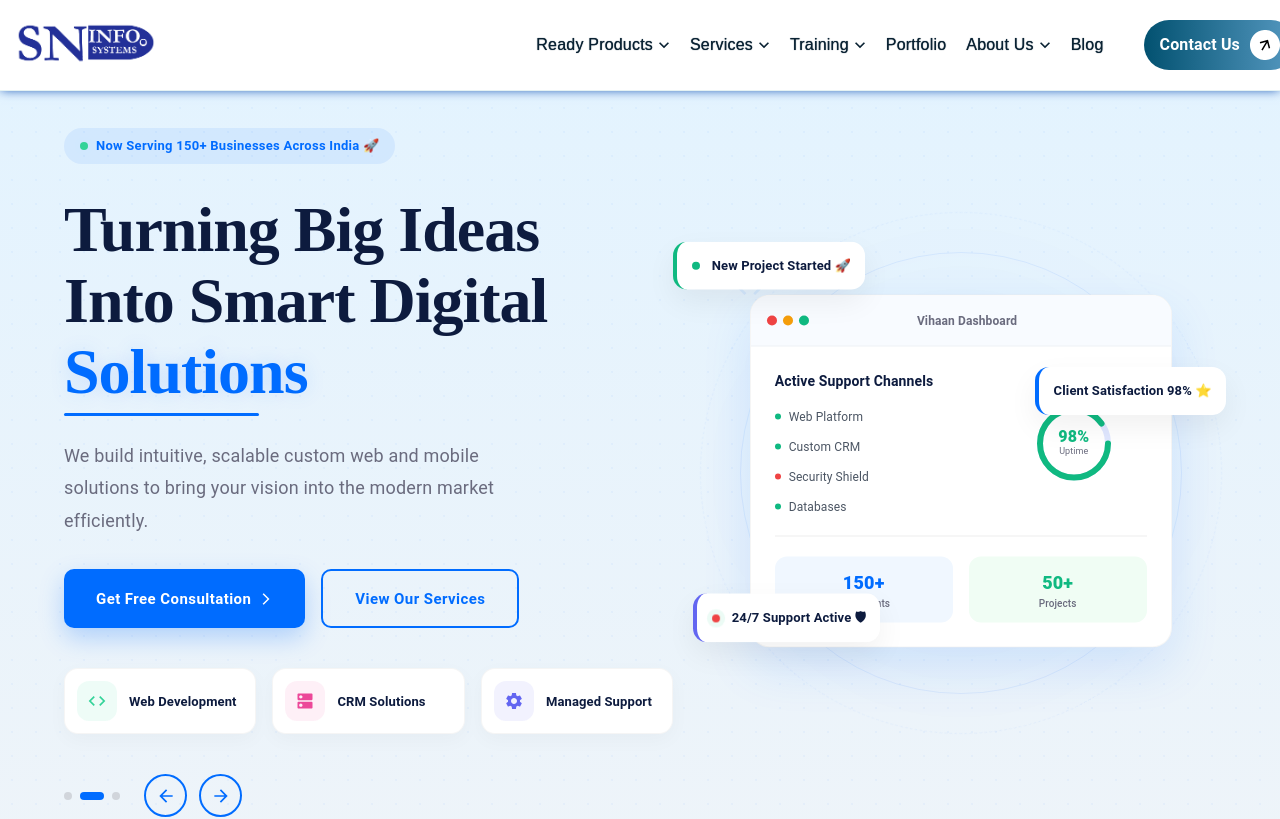
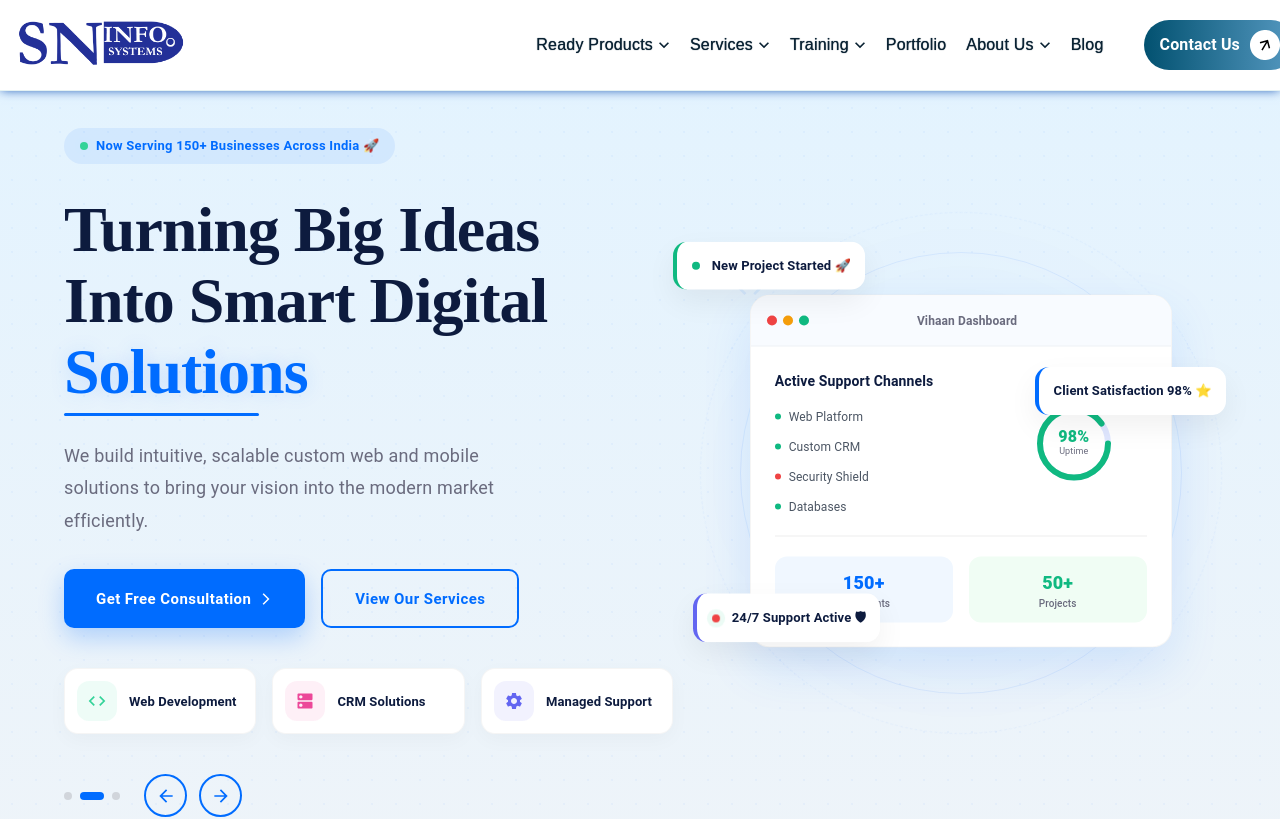
Before and after one commit to abhilash04/vihaan-innovations, a React (Create React App) app: page / in a window 1280 px wide. Shown: the top 819 px of the page. Built offline with nearby package versions, Linux system fonts and the light colour scheme.

Commit message:
updated code

```diff
--- a/src/componants/common/HeaderSec.js
+++ b/src/componants/common/HeaderSec.js
@@ -1828,7 +1828,7 @@
                   alt="Website Logo"
                   sx={{
                     width: "100%",
-                    maxWidth: { xs: "90px", md: scrolled ? "120px" : "140px" },
+                    maxWidth: { xs: "90px", md: scrolled ? "140px" : "170px" },
                     height: "auto",
                     transition: "all 0.3s ease",
                   }}
```
